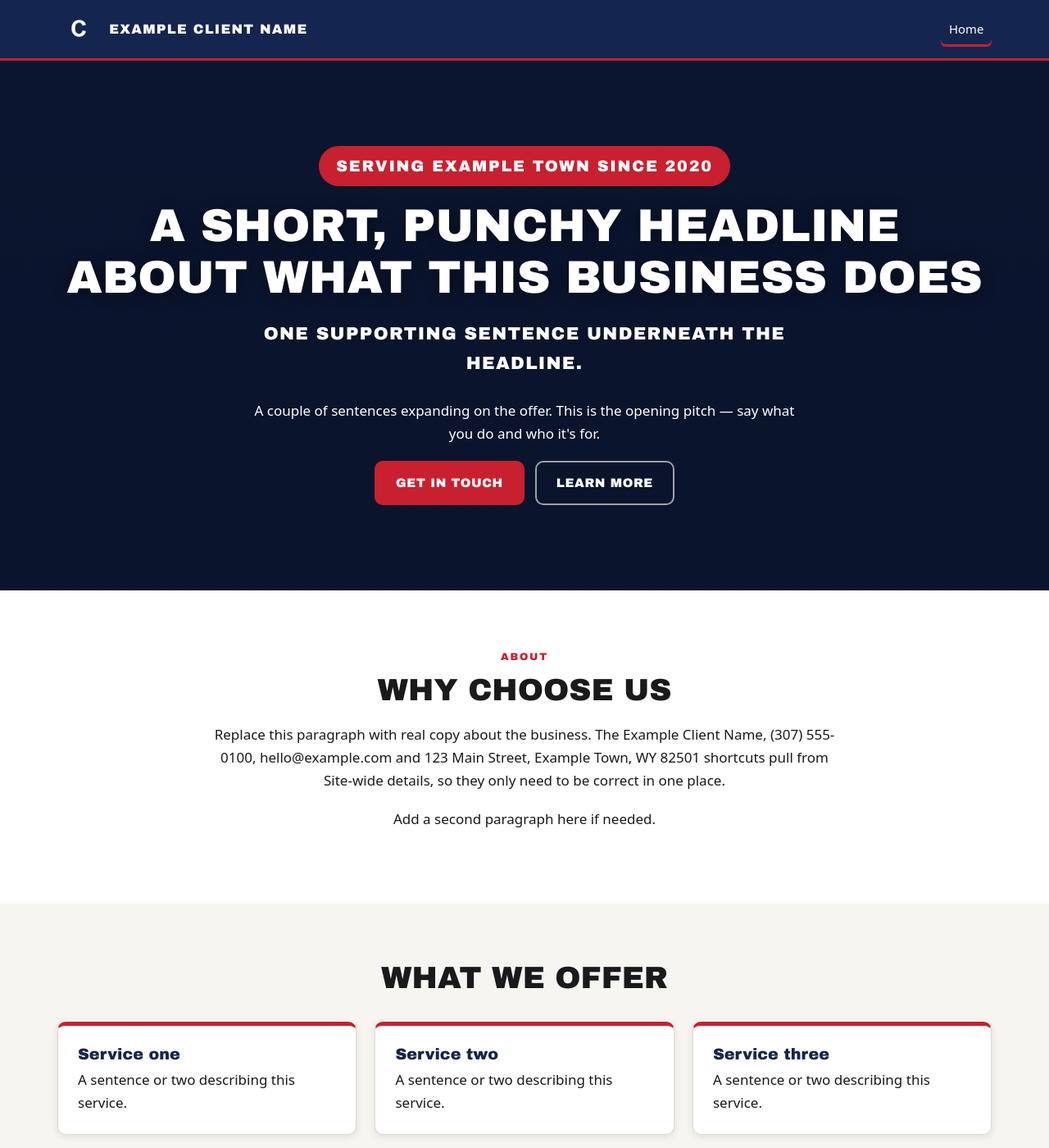
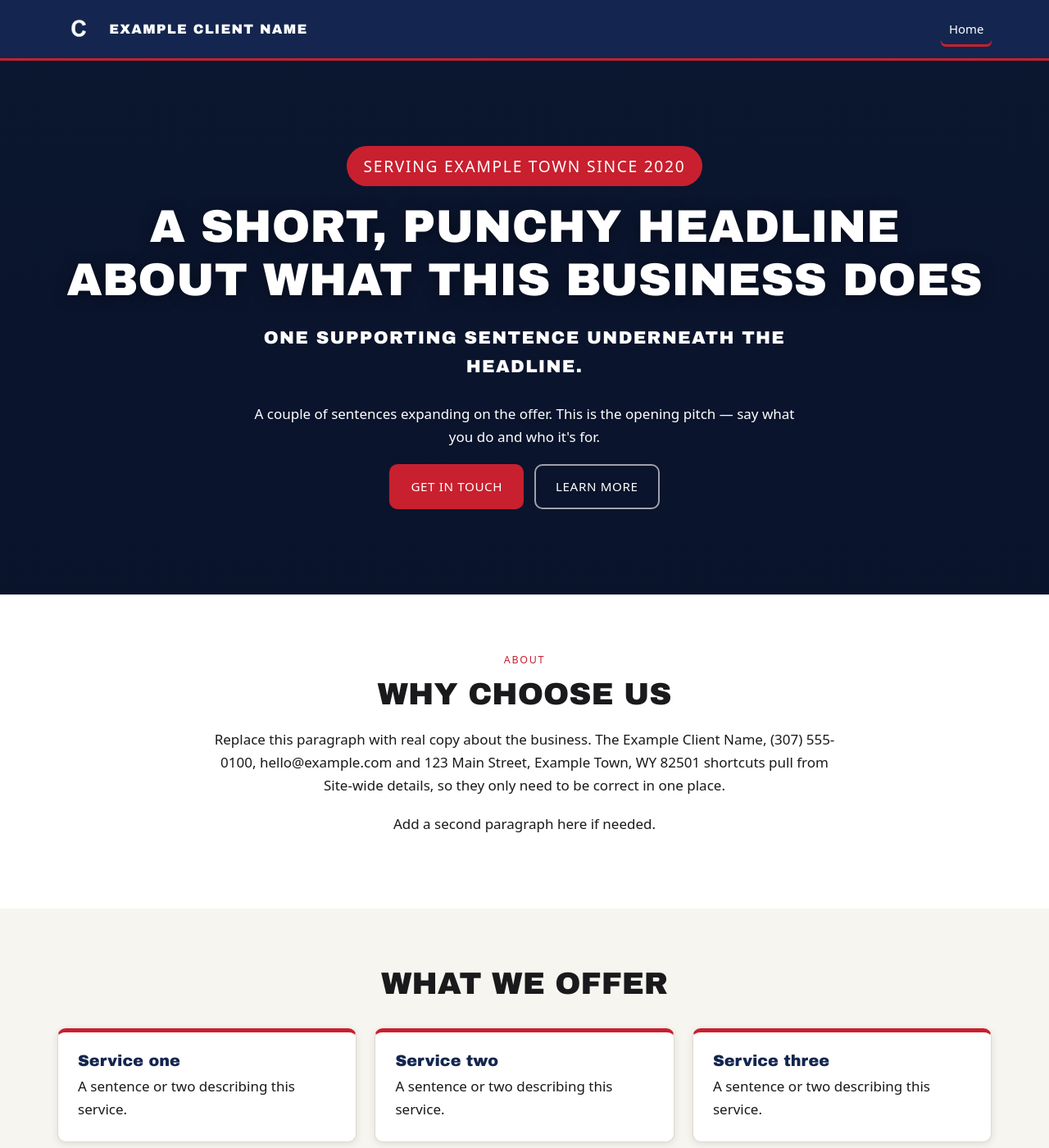
Before and after one commit to bcreates440/client-site-template, a Jekyll site: the page built from _content/index.html, in a window 1280 px wide and 1400 px high. Shown: the whole window at 82% size. Built offline with Jekyll 4.4.1, drawn with Linux system fonts in a browser that asks for light colours.

Commit message:
Split --display and --ui type tokens; document self-hosting a heading font
Typography is the biggest lever on how a site feels, and the placeholder
Arial Black is right for a trades or association site and wrong for a spa, a
bistro or a law firm. Adds --ui so the small uppercase labels can stay a sans
when --display becomes a serif, plus --display-weight to compensate when a
lighter face replaces the heavy default.

Visual default is unchanged - this is the architecture the archetype presets
need, not a restyle. README now documents self-hosting a woff2 correctly
(font-display, preload, crossorigin, the ../ path gotcha).

Co-Authored-By: Claude Opus 5 <noreply@anthropic.com>

```diff
--- a/css/styles.css
+++ b/css/styles.css
@@ -44,8 +44,17 @@
 
   /* ---- TYPE ---- */
   --font:system-ui,-apple-system,"Segoe UI",Roboto,"Helvetica Neue",Arial,sans-serif;
+  /* --display: headings and the wordmark. This placeholder is loud and
+     institutional - right for a trades or association site, wrong for a spa,
+     a bistro or a law firm. Swapping it is the single biggest lever on how a
+     site "feels". See the README for switching to a self-hosted serif. */
   --display:"Arial Black","Segoe UI",system-ui,Impact,sans-serif;
-  --display-case:uppercase;  /* set to `none` for a softer, less shouty site */
+  --display-case:uppercase;  /* `none` for a softer, less shouty site */
+  --display-weight:normal;   /* a lighter face usually wants 600-700 here */
+  /* --ui: the small uppercase labels - buttons, eyebrows, table headers.
+     Keep this a sans even when --display is a serif: uppercase serif at
+     label size reads dated. */
+  --ui:system-ui,-apple-system,"Segoe UI",Roboto,"Helvetica Neue",Arial,sans-serif;
   /* ---- SPACING / SHAPE ---- */
   --wrap:1180px; --gutter:20px; --radius:10px;
   --shadow:0 2px 10px rgba(0,0,0,.10);
@@ -64,7 +73,8 @@ body{margin:0;font-family:var(--font);font-size:17px;line-height:1.65;
 img{max-width:100%;height:auto;display:block}
 a{color:var(--red);text-decoration-thickness:.08em;text-underline-offset:.18em}
 a:hover{color:var(--red-dark)}
-h1,h2,h3,h4{font-family:var(--display);line-height:1.12;margin:0 0 .5em}
+h1,h2,h3,h4{font-family:var(--display);font-weight:var(--display-weight);
+  line-height:1.16;margin:0 0 .5em}
 h1{font-size:clamp(2rem,5.2vw,3.5rem);text-transform:var(--display-case)}
 h2{font-size:clamp(1.5rem,3.4vw,2.35rem);text-transform:var(--display-case)}
 h3{font-size:1.2rem}
@@ -73,7 +83,7 @@ hr{border:0;border-top:1px solid var(--line);margin:2.5rem 0}
 .wrap{max-width:var(--wrap);margin:0 auto;padding-inline:var(--gutter)}
 .narrow{max-width:820px}
 .center{text-align:center}
-.eyebrow{font-family:var(--display);text-transform:uppercase;letter-spacing:.14em;
+.eyebrow{font-family:var(--ui);text-transform:uppercase;letter-spacing:.14em;
   font-size:.78rem;color:var(--red);margin:0 0 .6rem}
 .lede{font-size:1.15rem;color:var(--ink-soft)}
 .skip{position:absolute;left:-9999px;top:0;background:var(--red);color:var(--on-dark);
@@ -84,7 +94,7 @@ hr{border:0;border-top:1px solid var(--line);margin:2.5rem 0}
 /* ---------- BUTTONS ---------- */
 .btn{display:inline-flex;align-items:center;justify-content:center;gap:.5rem;
   min-height:48px;padding:.8rem 1.5rem;border-radius:var(--radius);
-  font-family:var(--display);font-size:.95rem;text-transform:uppercase;letter-spacing:.04em;
+  font-family:var(--ui);font-size:.95rem;text-transform:uppercase;letter-spacing:.04em;
   text-decoration:none;border:2px solid transparent;cursor:pointer;
   transition:transform .12s ease,background .12s ease,box-shadow .12s ease}
 .btn:hover{transform:translateY(-2px);box-shadow:var(--shadow-lg)}
@@ -136,7 +146,7 @@ hr{border:0;border-top:1px solid var(--line);margin:2.5rem 0}
 .hero .wrap{position:relative;padding-block:clamp(3rem,9vw,6.5rem)}
 .hero h1{text-shadow:0 2px 18px rgba(0,0,0,.45);margin-bottom:.35em}
 .hero p{color:var(--on-brand);max-width:660px;margin-inline:auto}
-.datebadge{display:inline-block;background:var(--red);color:var(--on-dark);font-family:var(--display);
+.datebadge{display:inline-block;background:var(--red);color:var(--on-dark);font-family:var(--ui);
   text-transform:uppercase;letter-spacing:.09em;font-size:clamp(.95rem,2.2vw,1.2rem);
   padding:.55rem 1.3rem;border-radius:999px;margin-bottom:1.1rem}
 .hero-sub{font-family:var(--display);text-transform:uppercase;letter-spacing:.06em;
@@ -196,7 +206,7 @@ section{padding-block:clamp(2.6rem,6vw,4.4rem)}
 .facts li{display:flex;flex-wrap:wrap;gap:.3rem 1rem;padding:.75rem 0;
   border-bottom:1px solid var(--line)}
 .facts li:last-child{border-bottom:0}
-.facts b{font-family:var(--display);text-transform:uppercase;letter-spacing:.05em;
+.facts b{font-family:var(--ui);text-transform:uppercase;letter-spacing:.05em;
   font-size:.82rem;color:var(--navy);min-width:150px;flex:none;padding-top:.15rem}
 .band-navy .facts li{border-color:rgba(255,255,255,.18)}
 .band-navy .facts b{color:var(--on-dark)}
@@ -204,7 +214,7 @@ section{padding-block:clamp(2.6rem,6vw,4.4rem)}
 table{border-collapse:collapse;width:100%;min-width:460px;background:var(--paper)}
 caption{text-align:left;font-size:.9rem;color:var(--ink-soft);padding-bottom:.6rem}
 th,td{padding:.85rem 1rem;border-bottom:1px solid var(--line);text-align:left}
-th{background:var(--navy);color:var(--on-dark);font-family:var(--display);font-size:.82rem;
+th{background:var(--navy);color:var(--on-dark);font-family:var(--ui);font-size:.82rem;
   text-transform:uppercase;letter-spacing:.06em}
 tbody tr:nth-child(even){background:var(--stripe)}
 
@@ -235,7 +245,7 @@ tbody tr:nth-child(even){background:var(--stripe)}
 .person{background:var(--paper);border:1px solid var(--line);border-radius:var(--radius);
   padding:1.2rem}
 .person b{display:block;font-size:1.05rem;color:var(--navy)}
-.person .role{display:block;font-family:var(--display);text-transform:uppercase;
+.person .role{display:block;font-family:var(--ui);text-transform:uppercase;
   font-size:.74rem;letter-spacing:.09em;color:var(--red);margin:.15rem 0 .5rem}
 .person a{word-break:break-word}
 
@@ -254,7 +264,7 @@ tbody tr:nth-child(even){background:var(--stripe)}
 
 /* ---------- FOOTER ---------- */
 .site-footer{background:var(--navy);color:var(--on-brand-soft);padding-block:3rem 1.5rem;font-size:.95rem}
-.site-footer h3{color:var(--on-dark);font-size:.86rem;text-transform:uppercase;letter-spacing:.11em;
+.site-footer h3{font-family:var(--ui);color:var(--on-dark);font-size:.86rem;text-transform:uppercase;letter-spacing:.11em;
   margin-bottom:.9rem}
 .site-footer a{color:var(--on-brand);text-decoration:none}
 .site-footer a:hover{color:var(--on-dark);text-decoration:underline}
```
Also changed, not shown: README.md (+21 -0 lines).
